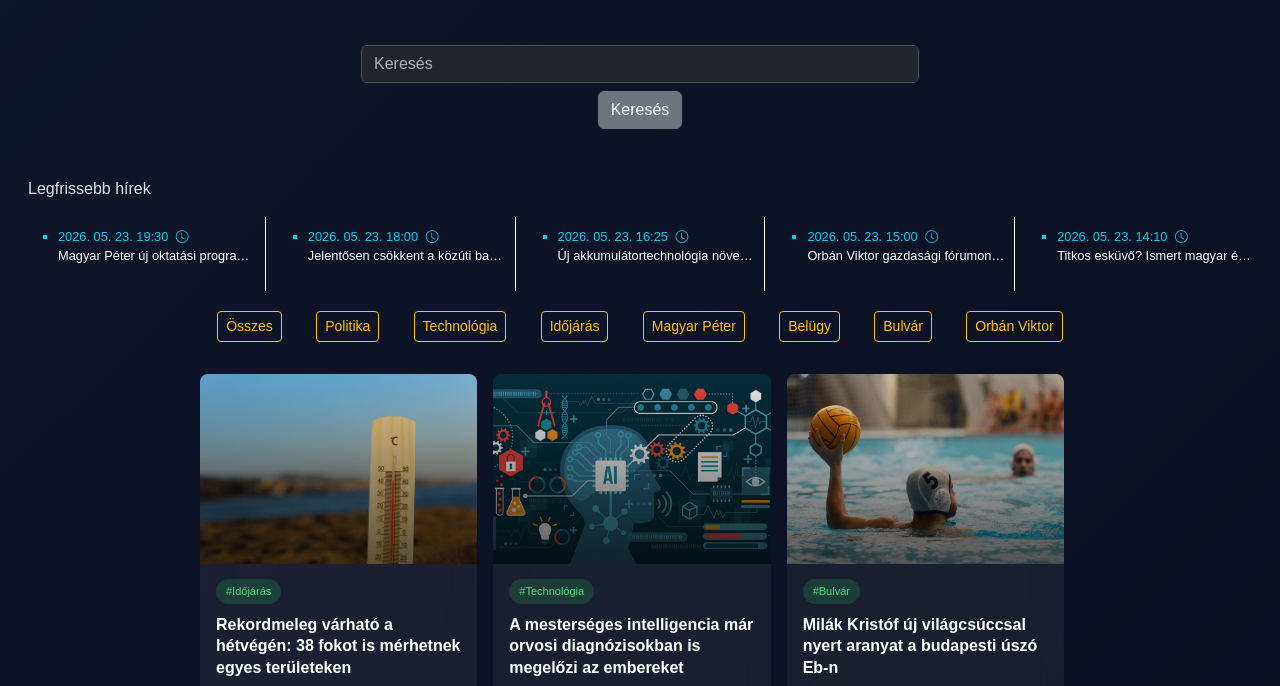
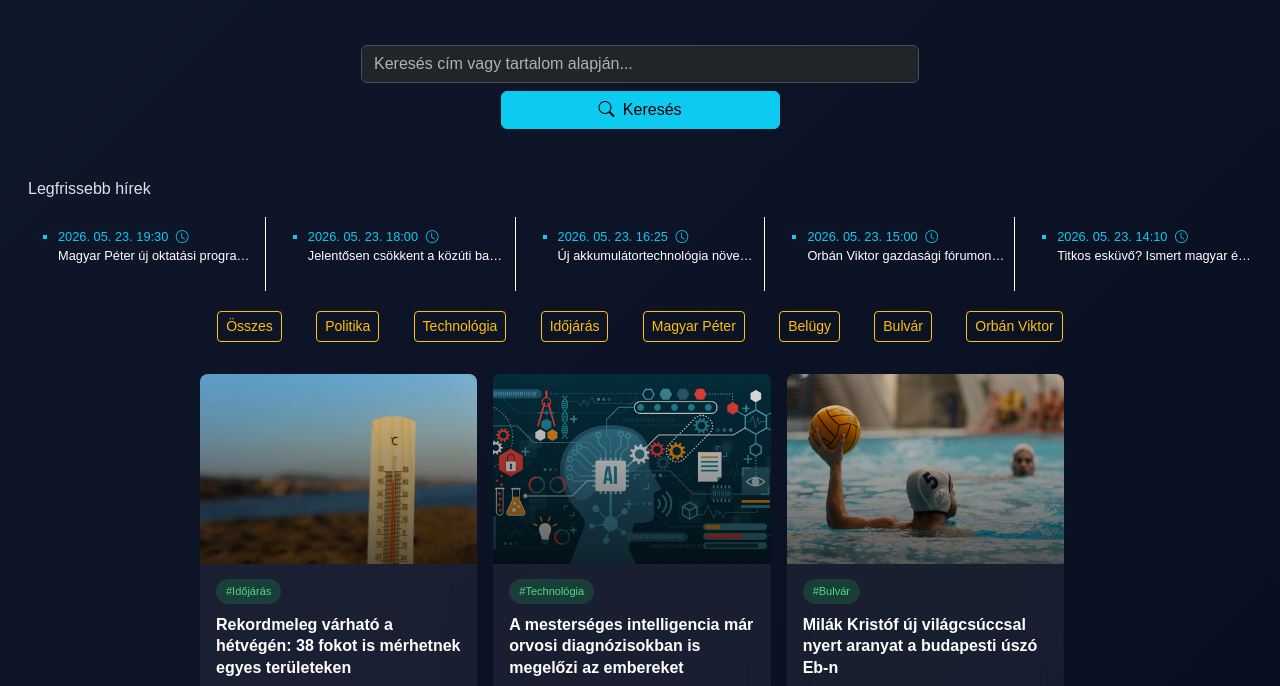
Before and after one commit to BarnabasJedlikSzX/hirportal, a website built with Vite: page index.html in a window 1280 px wide. Both pictures are taken after a click on the button "Keresés". Shown: the part 93-779 px from the top of the page. Built offline with nearby package versions, Linux system fonts and the light colour scheme; no server answers; data requests are answered from the project's data file; a web font is replaced by a local one.

Commit message:
#20, #56 + searchbar jobban néz ki

```diff
--- a/src/components/navbar.ts
+++ b/src/components/navbar.ts
@@ -2,6 +2,7 @@ import { GetFormattedDate } from "./getFormattedDate"
 import { GetCurrencies, GetWeather, Nevnapok } from "../api/http"
 import type { User } from "../types/User"
 import { Error } from "./error"
+import { allTopics } from "../global/topics";
 
 const pages = new Set([
     "/",
@@ -23,14 +24,33 @@ document.querySelector("#app")!.insertAdjacentHTML("beforeend", `
     <button type="button" id="scrollToTop" class="bg-warning text-dark"><i class="bi bi-arrow-up-circle-fill mt-1"></i></button>
     <div class="offcanvas offcanvas-start" data-bs-scroll="true" tabindex="-1" id="offcanvasWithBothOptions" aria-labelledby="offcanvasWithBothOptionsLabel">
   <div class="offcanvas-header">
-    <h5 class="offcanvas-title" id="offcanvasWithBothOptionsLabel">Témák</h5>
+    <h3 class="offcanvas-title fw-bold w-100" id="offcanvasWithBothOptionsLabel">Témák
+    <hr>
+    </h3>
+
     <button type="button" class="btn-close" data-bs-dismiss="offcanvas" aria-label="Close"></button>
   </div>
-  <div class="offcanvas-body">
-    <p>asd</p>
+  <div class="offcanvas-body d-flex flex-column" id="sidebarTopics">
   </div>
 </div>
     `)
+
+allTopics.forEach(topic => {
+    if (topic.includes("---")) {
+        document.querySelector("#sidebarTopics")?.insertAdjacentHTML("beforeend", `
+            <p class="text-light m-0 mt-3 fs-4">${topic.split("---")[1]}</p>
+            <hr class="mt-0">
+            `)
+    } else {
+        document.querySelector("#sidebarTopics")?.insertAdjacentHTML("beforeend", `
+            <a class="text-success fs-5 ms-3" id="topic-${topic}" href="index.html">#${topic}</a>
+            `)
+        document.getElementById("topic-" + topic)!.addEventListener('click', () => {
+            localStorage.setItem('topic', topic);
+        });
+    }
+});
+
 window.addEventListener("scroll", () => {
     if (window.scrollY > 400) {
         document.querySelector<HTMLElement>("#scrollToTop")!.style.scale = "1"
--- a/src/edit.ts
+++ b/src/edit.ts
@@ -2,7 +2,7 @@ import { GetFormattedDate } from './components/getFormattedDate';
 import { AddNews, DeleteNews, EditNews, GetNewsById } from './api/http';
 import { Error } from './components/error';
 import { Navbar } from './components/navbar';
-import { topics } from './global/topics';
+import { allTopics } from './global/topics';
 import './styles/style.css'
 import type { News } from './types/News';
 import type { User } from './types/User';
@@ -30,7 +30,8 @@ const mde = new EasyMDE({
     minHeight: "800px"
 });
 
-for (let topic of topics) {
+for (let topic of allTopics) {
+    if (topic.includes("---")) continue
     const option = document.createElement("option")
     option.innerText = topic
     option.value = topic
--- a/src/global/topics.ts
+++ b/src/global/topics.ts
@@ -7,3 +7,77 @@ export const topics = [
     "Bulvár",
     "Orbán Viktor"
 ]
+
+export const allTopics = [
+    // === HÍREK ===
+    "---Hírek",
+    "Politika",
+    "Gazdaság",
+    "Időjárás",
+    "Külföld",
+    "Belpolitika",
+    "Magyar Péter",
+    "Orbán Viktor",
+
+    // === TECHNOLÓGIA ===
+    "---Technológia",
+    "Mesterséges intelligencia",
+    "Kiberbiztonság",
+    "Startup",
+    "Okostelefon",
+    "Elektromos autó",
+    "Gaming",
+
+    // === GAZDASÁG ===
+    "---Gazdaság",
+    "Tőzsde",
+    "Kriptovaluta",
+    "Ingatlan",
+    "Infláció",
+    "Munkaerőpiac",
+    "Euró",
+    "Forint",
+
+    // === SPORT ===
+    "---Sport",
+    "Foci",
+    "Forma 1",
+    "Tenisz",
+    "Kosárlabda",
+    "Olimpia",
+    "Magyar sport",
+
+    // === SZÓRAKOZÁS ===
+    "---Szórakozás",
+    "Bulvár",
+    "Film",
+    "Zene",
+    "Sorozat",
+    "Celebek",
+    "Könyv",
+
+    // === TUDOMÁNY ===
+    "---Tudomány",
+    "Egészség",
+    "Klímaváltozás",
+    "Űrkutatás",
+    "Orvostudomány",
+    "Természet",
+
+    // === ÉLETMÓD ===
+    "---Életmód",
+    "Utazás",
+    "Gasztronómia",
+    "Divat",
+    "Otthon",
+    "Pénzügyek",
+    "Autó",
+
+    // === HELYI ===
+    "---Helyi",
+    "Budapest",
+    "Vidék",
+    "Közlekedés",
+    "Önkormányzat",
+    "Oktatás",
+]
--- a/src/main.ts
+++ b/src/main.ts
@@ -122,8 +122,8 @@ document.querySelectorAll('.searchButton')!.forEach(btn => {
         searchBar.innerHTML =
             `
     <div class="container my-5 d-flex flex-column align-items-center justify-content-center gap-2 mt-5 search-container">
-        <input type="text" class="form-control w-50" placeholder="Keresés" id="searchValue">
-        <button class="btn btn-secondary" id="search-btn">Keresés</button>
+        <input type="text" class="form-control w-50" placeholder="Keresés cím vagy tartalom alapján..." id="searchValue">
+        <button class="btn btn-info w-25" id="search-btn"><i class="bi bi-search me-1"></i> Keresés</button>
     </div>
     `;
         if (counter % 2 == 0) searchBar.style.display = 'block';
--- a/src/styles/style.css
+++ b/src/styles/style.css
@@ -81,23 +81,35 @@ body {
 
 #sendCommentBtn:hover,
 #sendReplyBtn:hover,
-#errorHomeBtn:hover {
+#errorHomeBtn:hover,
+#search-btn:hover {
     box-shadow: 0 3px white;
 
 }
 
 #sendCommentBtn:active,
 #sendReplyBtn:active,
-#errorHomeBtn:active {
+#errorHomeBtn:active,
+#search-btn:active {
     box-shadow: 0 3px #1a294b;
 
 }
 
 #sendCommentBtn,
 #sendReplyBtn,
-#errorHomeBtn {
+#errorHomeBtn,
+#search-btn {
     width: 5rem;
     transition: 0.3s;
+}
+
+#sidebarTopics a {
+    transition: 0.4s;
+    text-decoration: none;
+}
+
+#sidebarTopics a:hover {
+    color: orange !important;
 }
 
 #addImgButton {
```
